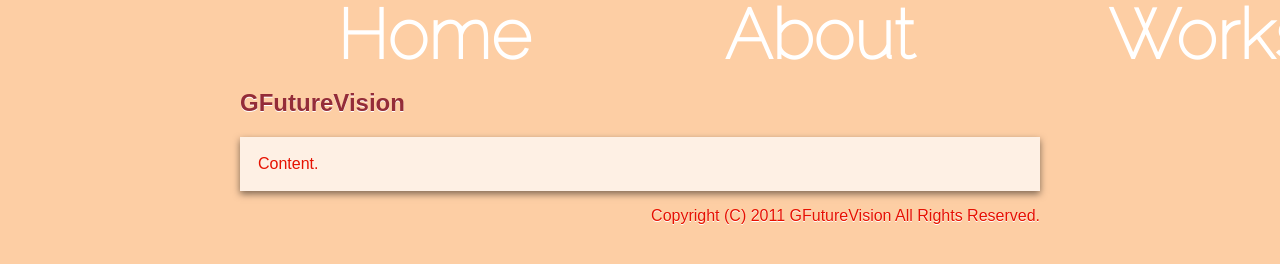
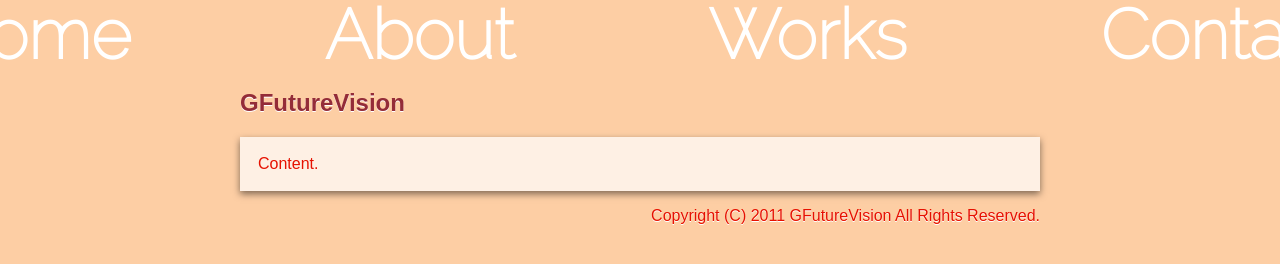
Before and after one commit to KOBA789/gfv_website, a plain HTML site: page index.html in a window 1280 px wide. Drawn offline with Linux system fonts and the light colour scheme.

Commit message:
リンク貼った

```diff
--- a/index.html
+++ b/index.html
@@ -1 +1 @@
-<!DOCTYPE html><html><head><meta charset="utf-8" /><title>GFutureVision - Home</title><link rel="stylesheet" href="./style.css" /><link rel="stylesheet" href="http://fonts.googleapis.com/css?family=Raleway:100" /><script src="jquery.js"></script><script src="main.js"></script></head><body><nav><ul id="menu"><li>Home</li><li>About</li><li>Works</li><li>Contact</li></ul></nav><article><header><h1>GFutureVision</h1></header><p>Content.</p><footer><p>Copyright (C) 2011 GFutureVision All Rights Reserved.</p></footer></article></body></html>
+<!DOCTYPE html><html><head><meta charset="utf-8" /><title>GFutureVision - Home</title><link rel="stylesheet" href="./style.css" /><link rel="stylesheet" href="http://fonts.googleapis.com/css?family=Raleway:100" /><script src="jquery.js"></script><script src="main.js"></script></head><body><nav><ul id="menu"><li><a href="#">Home</a></li><li><a href="#">About</a></li><li><a href="#">Works</a></li><li><a href="#">Contact</a></li></ul></nav><article><header><h1>GFutureVision</h1></header><p>Content.</p><footer><p>Copyright (C) 2011 GFutureVision All Rights Reserved.</p></footer></article></body></html>
--- a/style.less
+++ b/style.less
@@ -37,7 +37,7 @@ nav {
     list-style-type: none;
     display: -webkit-box;
     -webkit-transform: scale(2.0);
-    -webkit-transform-origin: 0 1em;
+    -webkit-transform-origin: 400px 1em;
     -webkit-transition: -webkit-transform 0.1s ease-in-out;
     li {
       -webkit-box-flex: 1;
@@ -45,13 +45,12 @@ nav {
       line-height: 2em;
       font-weight: bold;
       font-family: 'Raleway', sans-serif;
+      a {
+        color: white;
+        text-decoration: none;
+      }
     }
   }
-/*
-  ul:hover {
-    -webkit-transform: scale(2.0);
-  }
-*/
 }
 
 nav:after {
```
Also changed, not shown: style.css, 1 other file.
